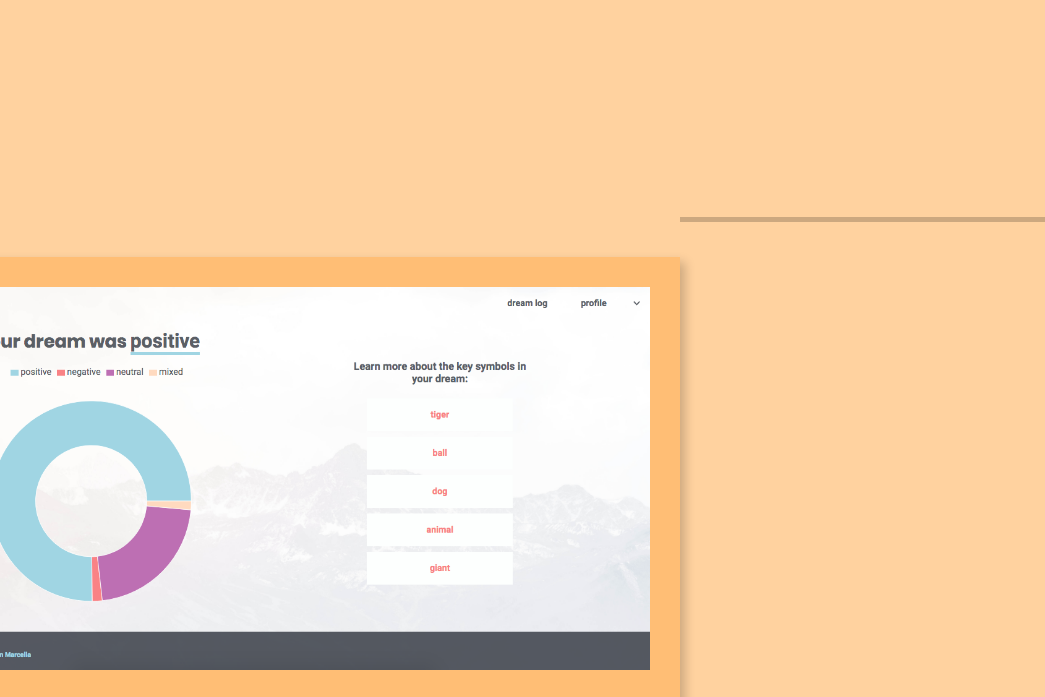
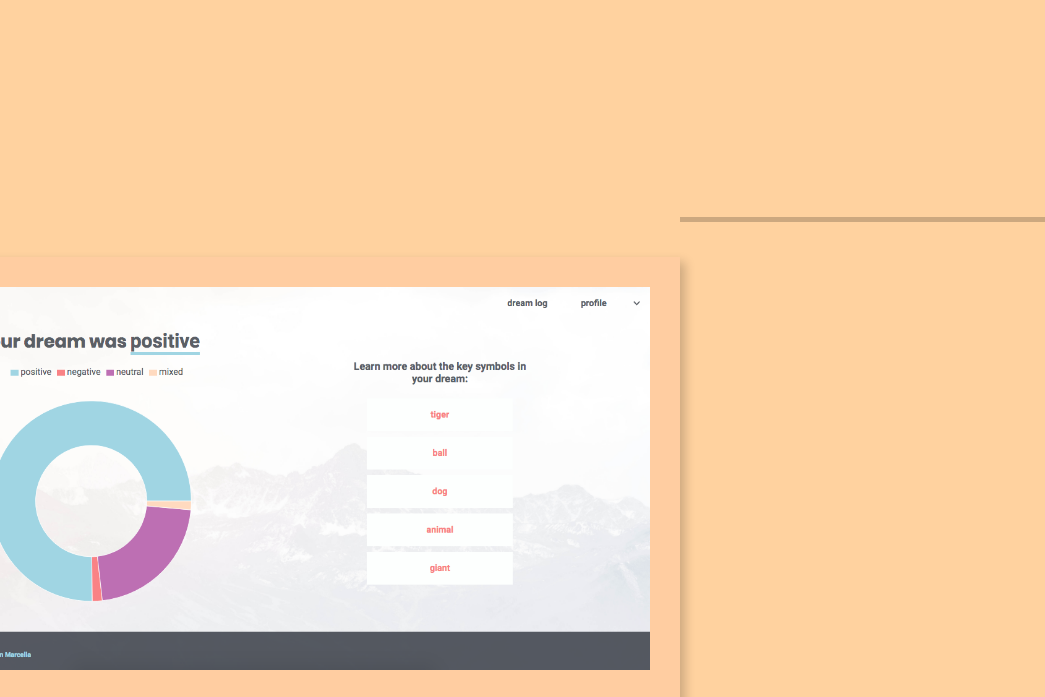
Before and after one commit to ashco/Portfolio_V2, a plain HTML site: page index.html in a window 1280 px wide. Shown: the part 583-1280 px from the top of the page, without its empty margins (216-1261 px from the left). Drawn offline with Linux system fonts and the light colour scheme.

Commit message:
new best colors

```diff
--- a/style/style.css
+++ b/style/style.css
@@ -1,9 +1,14 @@
 /* MAIN */
 :root {
+  /* --text: #4F4F4F;
+  --background: #;
+  --primary: #5994AB;
+  --card: #FFBE75; */
+
   --text: #4F4F4F;
   --background: #FFD29F;
-  --primary: #5994AB;
-  --card: #FFBE75;
+  --card: #FFCDA1;
+  --primary: #46BAB5;
 }
 
 html {
```
